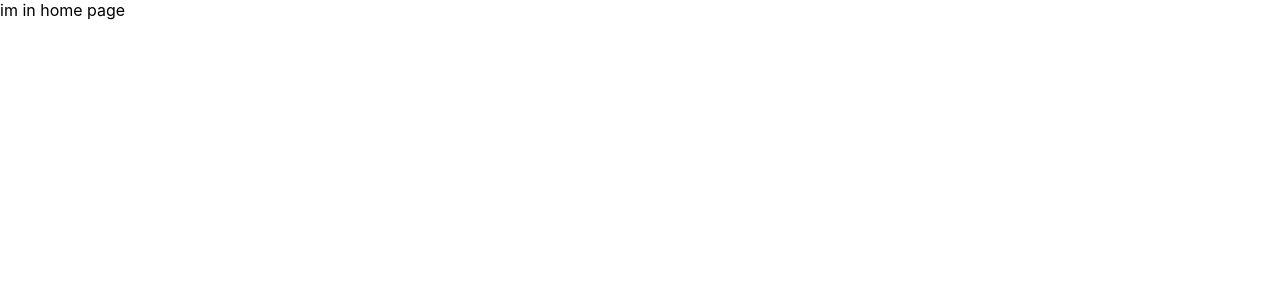
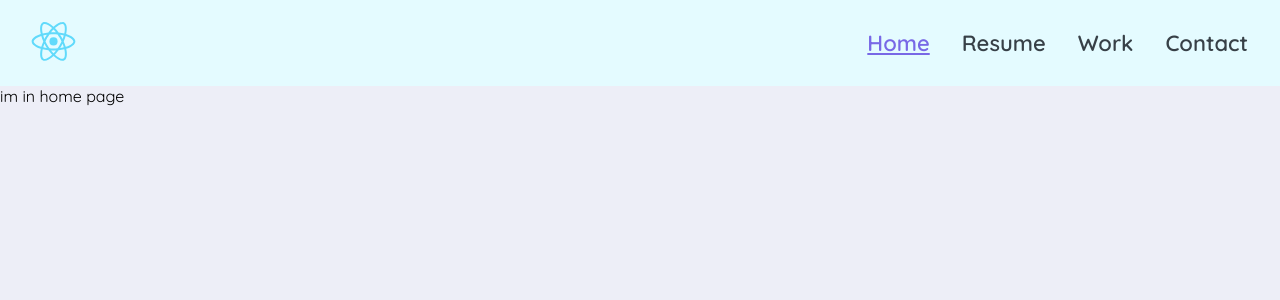
Before and after one commit to bharathtakkalki/alpha-batch-react-app, a React (Create React App) app: page / in a window 1280 px wide. Shown: the top 300 px of the page. Built offline with nearby package versions, Linux system fonts and the light colour scheme.

Commit message:
Added Sass & Header - created sass structure - added theme file

```diff
--- a/package.json
+++ b/package.json
@@ -10,6 +10,7 @@
     "react-dom": "^17.0.2",
     "react-router-dom": "^5.2.0",
     "react-scripts": "4.0.3",
+    "sass": "^1.32.12",
     "web-vitals": "^1.0.1"
   },
   "scripts": {
--- /dev/null
+++ b/src/components/common/header/Header.js
@@ -0,0 +1,20 @@
+import logo from "../../../logo.svg";
+
+const Header = ({ selected }) => {
+    return (
+        <header className="header">
+            <div className="logo-container">
+                <img className="logo" src={logo} alt="logo" />
+            </div>
+            <nav className="nav-bar">
+                <a className={`link ${selected === "HOME" ? "selected" : ""}`} href="/">Home</a>
+                <a className={`link ${selected === "RESUME" ? "selected" : ""}`} href="/resume">Resume</a>
+                <a className={`link ${selected === "WORK" ? "selected" : ""}`} href="/work">Work</a>
+                <a className={`link ${selected === "CONTACT" ? "selected" : ""}`} href="/contact-us">Contact</a>
+            </nav>
+        </header>
+    )
+}
+
+
+export default Header;
--- /dev/null
+++ b/src/components/common/header/_header.scss
@@ -0,0 +1,36 @@
+.header{
+    height:70px;
+    background:$secondary;
+    padding: 8px 16px;
+    display:flex;
+    align-items:center;
+    justify-content: space-between;
+    .logo-container{
+        .logo{
+            height:75px;
+            width: 75px;
+        }
+    }
+    .nav-bar{
+
+        .link{
+           margin:0px 16px;
+           text-decoration: none;
+           color:$gray5;
+           font-size: 22px;
+           font-weight:600;
+           &.selected{
+               color:$accent1;
+               text-decoration: underline;
+           }
+           .hello{
+               color:red;
+           }
+           &:hover{
+               color:$accent1;
+               text-decoration:underline;
+           }
+        }
+
+    }
+}
--- a/src/components/contactUs/ContactUs.js
+++ b/src/components/contactUs/ContactUs.js
@@ -1,7 +1,9 @@
+import Header from "../common/header/Header"
 
 const ContactUs =() =>{
     return(
         <div className="">
+            <Header selected={"CONTACT"} />
             Im in contact us page
         </div>
     )
--- a/src/components/home/Home.js
+++ b/src/components/home/Home.js
@@ -1,10 +1,11 @@
-
-
-
+import Header from '../common/header/Header';
+import logo from '../../logo.svg';
 const Home = () =>{
     return (
         <div className="home">
+            <Header selected="HOME"/>
             im in home page
+
         </div>
     )
 }
--- a/src/components/resume/Resume.js
+++ b/src/components/resume/Resume.js
@@ -1,6 +1,9 @@
+import Header from "../common/header/Header"
+
 const Resume = () =>{
     return(
         <div class="resume">
+            <Header selected="RESUME" />
             This is a resume page
         </div>
     )
--- a/src/components/work/Work.js
+++ b/src/components/work/Work.js
@@ -1,12 +1,14 @@
 import { useEffect, useState } from "react";
-import { useLocation } from "react-router";
 
 const Work = (props) =>{
     const [work,setWork] = useState("")
-    const query = new URLSearchParams(useLocation().search)
+    const query = new URLSearchParams(props.location.search)
     useEffect(()=>{
         console.log(props)
-        console.log(query)
+        // console.log(query.get("key"))
+        console.log(query.get("key"))
+        console.log(query.get("key1"))
+
         setWork(props.match.params.work)
     },[])
     return (
--- a/src/index.js
+++ b/src/index.js
@@ -3,6 +3,7 @@ import ReactDOM from 'react-dom';
 import './index.css';
 import reportWebVitals from './reportWebVitals';
 import Controller from './Controller';
+import mains from './styles/main.scss';
 
 ReactDOM.render(
     <Controller/>,
--- /dev/null
+++ b/src/styles/_reset_defaults.scss
@@ -0,0 +1,3 @@
+body{
+    background:$gray1;
+}
--- /dev/null
+++ b/src/styles/_theme.scss
@@ -0,0 +1,11 @@
+
+$accent1:#7868e6;
+$accent2:#b8b5ff;
+
+$secondary:#e4fbff;
+
+$gray1:#edeef7;
+$gray2:#cfd3d7;
+$gray3:#adb4b9;
+$gray4:#7f8b93;
+$gray5:#374047;
--- /dev/null
+++ b/src/styles/_typography.scss
@@ -0,0 +1,8 @@
+@import url('https://fonts.googleapis.com/css2?family=Quicksand:wght@300;400;500;600;700&display=swap');
+
+$fontFamily:'Quicksand', sans-serif;
+
+
+body{
+    font-family: $fontFamily;
+}
--- /dev/null
+++ b/src/styles/main.scss
@@ -0,0 +1,10 @@
+@import "./theme";
+@import "./typography";
+@import "./reset_defaults";
+
+
+
+
+
+//Components style sheets
+@import "../components/common/header/header";
```
Also changed, not shown: 2 other files (tests, documents, lock files or other folders).
